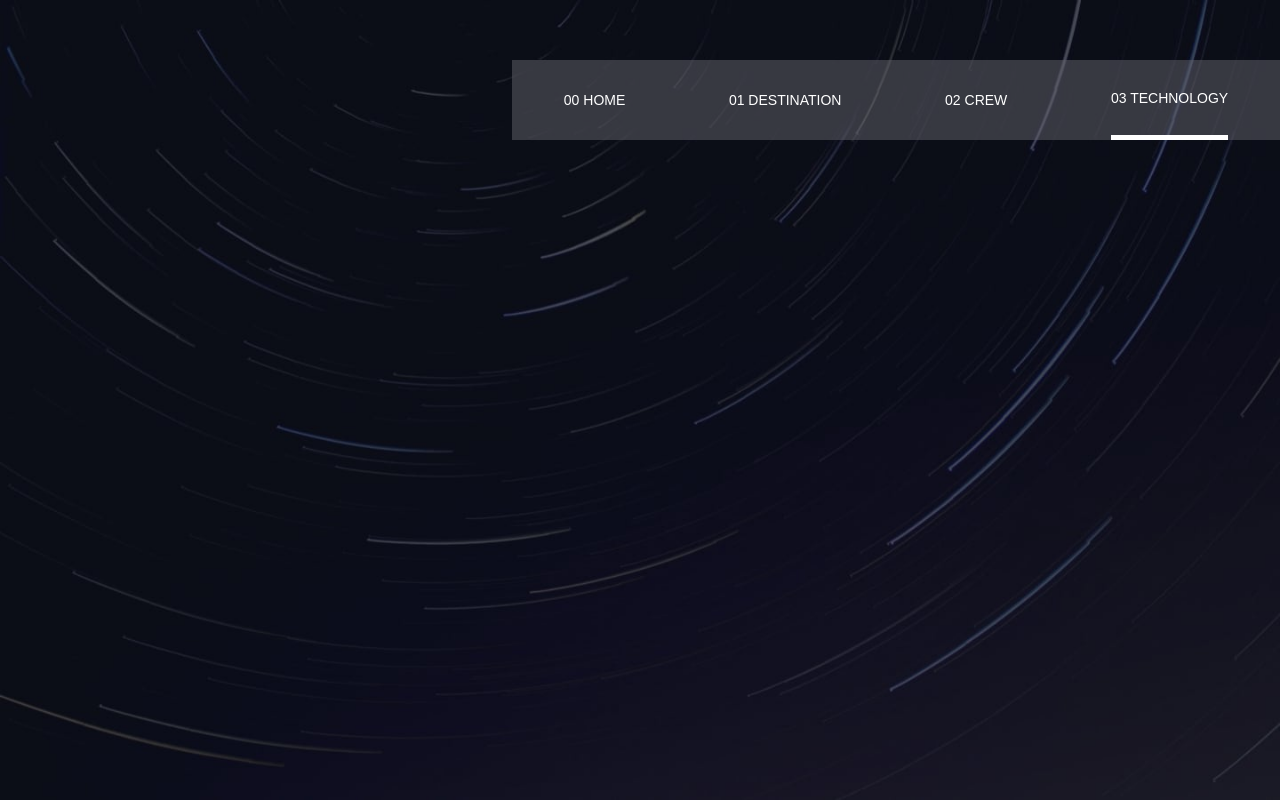
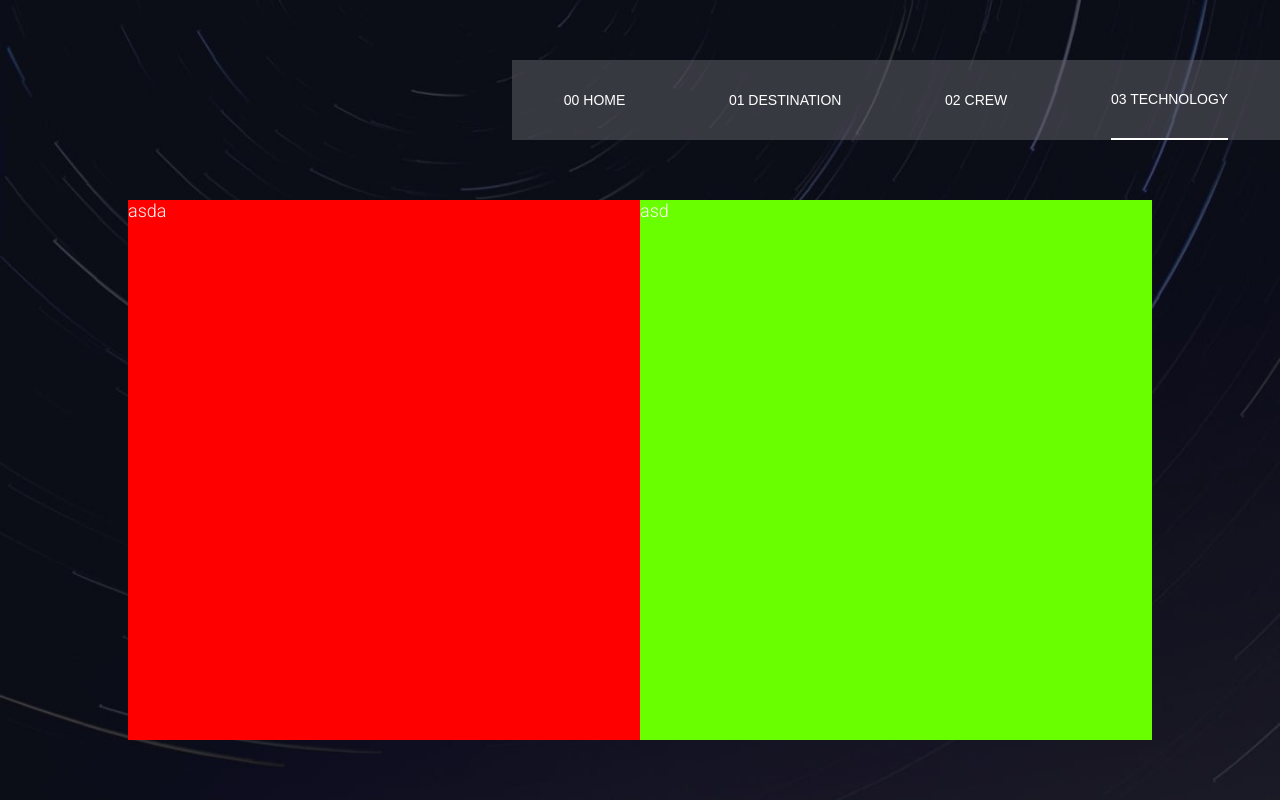
Before and after one commit to DmitriAleks/Space-tourism-multi-page-website, a React (Create React App) app: page / in a window 1280 px wide. Both pictures are taken after a click on the button "03 TECHNOLOGY". Built offline with nearby package versions, Linux system fonts and the light colour scheme; a web font is replaced by a local one.

Commit message:
update style and added mixins

```diff
--- a/src/App.module.scss
+++ b/src/App.module.scss
@@ -1,3 +1,4 @@
+@import 'src/common/style/Mixins';
 .app {
   width: 100vw;
   height: 100vh;
@@ -5,9 +6,8 @@
   .header {
     height: 25%;
     margin: 0;
-    display: flex;
-    align-items: center;
-    justify-content: end;
+    @include displayFlex(center,end,row);
+
 
     .btn {
       width: 60%;
@@ -25,7 +25,7 @@
 
       }
       .active {
-        border-bottom: white 5px solid;
+        border-bottom: white 2px solid;
       }
 
     }
--- /dev/null
+++ b/src/common/style/Mixins.sass
@@ -0,0 +1,5 @@
+@mixin displayFlex($align-items,$justify-content, $flex-direction)
+  display: flex
+  align-items: $align-items
+  justify-content: $justify-content
+  flex-direction: $flex-direction
--- a/src/page/crew/Crew.module.scss
+++ b/src/page/crew/Crew.module.scss
@@ -1,41 +1,44 @@
+@import 'src/common/style/Mixins';
+
+
 .container {
-  display: flex;
-  flex-direction: row;
-  justify-content: space-evenly;
-  align-items: center;
+  @include displayFlex(center, space-evenly, row);
   height: 100%;
+
   .mainContent {
     height: 100%;
     width: 50%;
-    display: flex;
-    flex-direction: column;
-    justify-content: space-between;
-
+    @include displayFlex(initial, space-between, column);
     .title {
       font-size: 20px;
       font-family: 'Lustria', serif;
       font-weight: bold;
-    span{
-      :first-child {
-        color: rgba(101 100 108 / 50%);
+
+      span {
+        :first-child {
+          color: rgba(101 100 108 / 50%);
+        }
       }
     }
-    }
-    .description{
+
+    .description {
       display: flex;
       flex-direction: column;
       height: 60%;
-      :nth-child(1){
+
+      :nth-child(1) {
         margin-bottom: 5%;
       }
-      :nth-child(2){
+
+      :nth-child(2) {
         margin-bottom: 5%;
         font-size: 50px;
       }
 
     }
-    .btnContainer{
-      button{
+
+    .btnContainer {
+      button {
         height: 20px;
         width: 20px;
         border-radius: 50%;
@@ -47,7 +50,8 @@
 
   .secondaryContent {
     width: 50%;
-    img{
+
+    img {
       height: 200px;
       width: 200px;
     }
--- a/src/page/destination/Destination.module.scss
+++ b/src/page/destination/Destination.module.scss
@@ -1,15 +1,13 @@
+@import 'src/common/style/Mixins';
+
+
 .container {
-  display: flex;
-  flex-direction: row;
-  justify-content: space-evenly;
-  align-items: center;
+  @include displayFlex(center, space-evenly, row);
 
   .mainContent {
     height: 100%;
     width: 50%;
-    display: flex;
-    flex-direction: column;
-    justify-content: space-between;
+    @include displayFlex(start, space-between, column);
     font-size: 20px;
     font-family: 'Lustria', serif;
     font-weight: bold;
@@ -61,14 +59,17 @@
       display: flex;
       flex-direction: row;
       margin: 20px;
-      .info{
+
+      .info {
         margin-right: 20%;
         display: flex;
         flex-direction: column;
-        :nth-child(1){
+
+        :nth-child(1) {
           font-size: 12px;
         }
-        :nth-child(2){
+
+        :nth-child(2) {
           font-size: 22px;
         }
       }
--- a/src/page/home/home.module.scss
+++ b/src/page/home/home.module.scss
@@ -1,3 +1,4 @@
+@import 'src/common/style/Mixins';
 .container {
   height: 100%;
   width: 100%;
@@ -6,9 +7,7 @@
   .mainContent {
     height: 100%;
     width: 50%;
-    display: flex;
-    flex-direction: column;
-    justify-content: space-around;
+    @include displayFlex(start,space-around,column);
     :nth-child(1){
       font-size: 24px;
     }
@@ -23,17 +22,14 @@
   .secondaryContent {
     height: 100%;
     width: 50%;
-    display: flex;
-    justify-content: center;
-    align-items: end;
+    @include displayFlex(end,center,row);
+
     div {
+      @include displayFlex(center,center,row);
       width: 220px;
       height: 220px;
       border-radius: 50%;
-      display: flex;
       background-color: #ffffff;
-      justify-content: center;
-      align-items: center;
       font-size: 20px;
       font-weight: bold;
       color: #26497d;
--- a/src/page/technology/Technology.jsx
+++ b/src/page/technology/Technology.jsx
@@ -5,10 +5,10 @@ const Technology = () => {
     return(
         <div className={style.container}>
             <div className={style.mainContent}>
-
+asda
             </div>
             <div className={style.secondaryContent}>
-
+asd
             </div>
 
 
--- a/src/page/technology/Technology.module.scss
+++ b/src/page/technology/Technology.module.scss
@@ -1,9 +1,20 @@
-.container{
+@import 'src/common/style/Mixins';
 
-  .mainContent{
+.container {
+  height: 100%;
+  @include displayFlex(center,center,row);
 
+  background-color: #999292;
+
+  .mainContent {
+    width: 50%;
+    height: 100%;
+    background-color: red;
   }
-  .secondaryContent{
 
+  .secondaryContent {
+    background-color: #6aff00;
+    height: 100%;
+    width: 50%;
   }
 }
```
